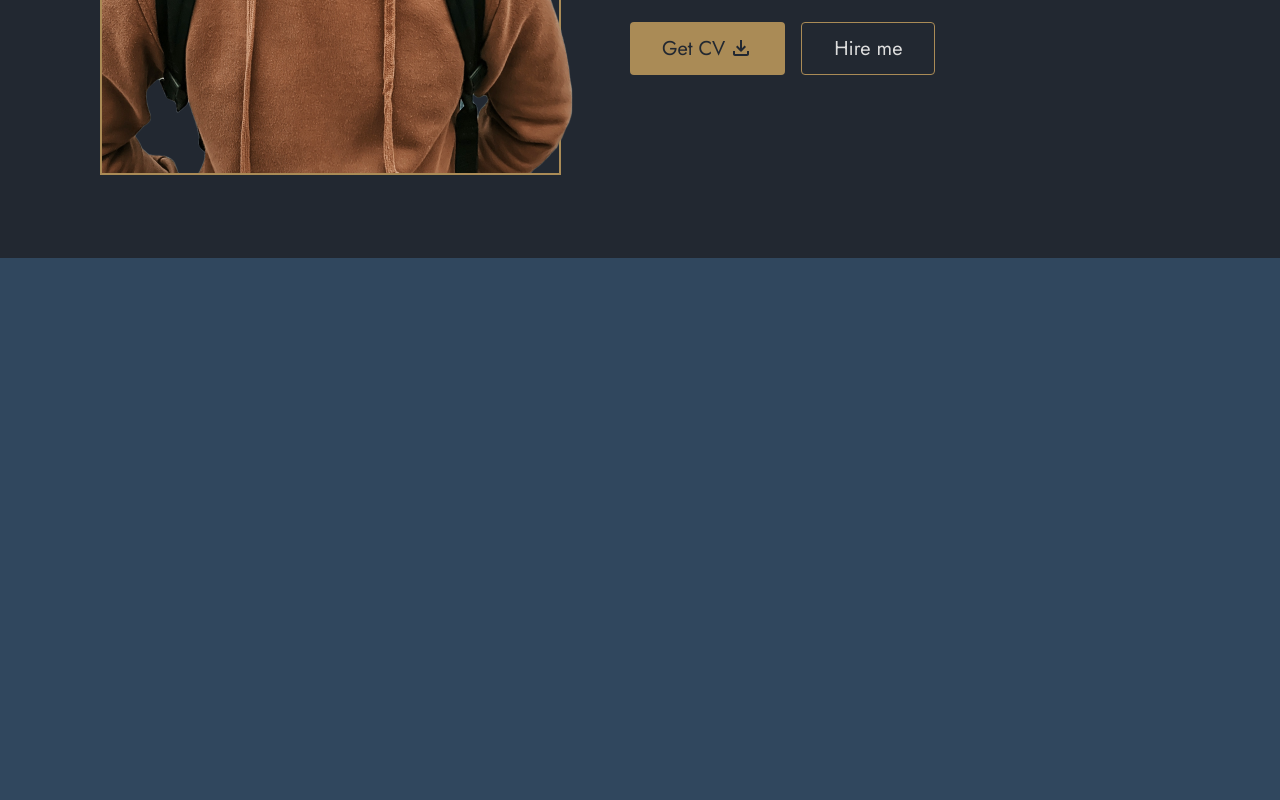
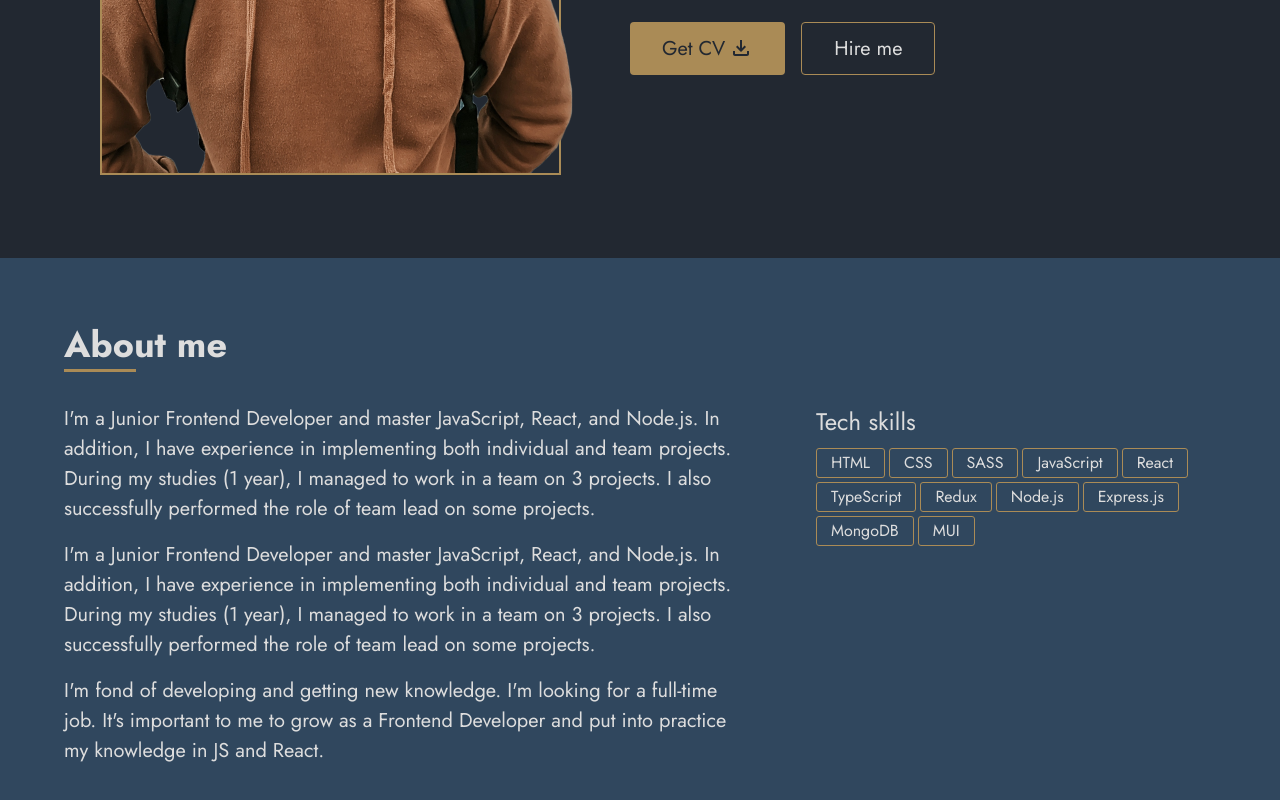
Before and after one commit to YuriiPohorilets/portfolio-frontend, a React (Create React App) app: page / in a window 1280 px wide. Shown: the part 542-1342 px from the top of the page. Before the commit the page ends 800 px from the top, so only its background shows below. Built offline with nearby package versions, Linux system fonts and the light colour scheme.

Commit message:
add. about section

```diff
--- a/src/App.jsx
+++ b/src/App.jsx
@@ -1,6 +1,7 @@
 import { Box } from '@mui/material';
 import { AppBar } from 'components/AppBar/AppBar';
 import { Home } from 'pages/Home';
+import { About } from 'pages/About';
 
 export const App = () => {
   return (
@@ -11,6 +12,7 @@ export const App = () => {
 
       <Box component="main">
         <Home />
+        <About />
       </Box>
     </>
   );
--- a/src/components/Title/Title.jsx
+++ b/src/components/Title/Title.jsx
@@ -1,5 +1,27 @@
 import { Typography } from '@mui/material';
 
 export const Title = ({ children }) => {
-  return <Typography sx={{ fontSize: '36px', fontWeight: 700 }}>{children}</Typography>;
+  return (
+    <Typography
+      component="h2"
+      sx={{
+        '&::after': {
+          content: "''",
+          position: 'absolute',
+          left: 0,
+          bottom: 0,
+          display: 'block',
+          width: '72px',
+          height: '3px',
+          bgcolor: 'primary.accent',
+        },
+        position: 'relative',
+        fontSize: '36px',
+        fontWeight: 700,
+        mb: '32px',
+      }}
+    >
+      {children}
+    </Typography>
+  );
 };
--- a/src/components/Wrapper/Wrapper.jsx
+++ b/src/components/Wrapper/Wrapper.jsx
@@ -1,8 +1,8 @@
 import { Box } from '@mui/material';
 
-export const Wrapper = ({ children }) => {
+export const Wrapper = ({ children, id }) => {
   return (
-    <Box component="section" sx={{ py: '60px' }}>
+    <Box component="section" id={id} sx={{ py: '60px' }}>
       {children}
     </Box>
   );
--- a/src/data/about.json
+++ /dev/null
@@ -1,6 +0,0 @@
-{
-  "intro": "",
-  "main": "",
-  "conclusion": "",
-  "techSkills": [""]
-}
--- /dev/null
+++ b/src/data/initialData.js
@@ -0,0 +1,42 @@
+export const aboutInfo = {
+  intro:
+    "I'm a Junior Frontend Developer and master JavaScript, React, and Node.js. In addition, I have experience in implementing both individual and team projects. During my studies (1 year), I managed to work in a team on 3 projects. I also successfully performed the role of team lead on some projects.",
+  main: "I'm a Junior Frontend Developer and master JavaScript, React, and Node.js. In addition, I have experience in implementing both individual and team projects. During my studies (1 year), I managed to work in a team on 3 projects. I also successfully performed the role of team lead on some projects.",
+  conclusion:
+    "I'm fond of developing and getting new knowledge. I'm looking for a full-time job. It's important to me to grow as a Frontend Developer and put into practice my knowledge in JS and React.",
+  techSkills: [
+    'HTML',
+    'CSS',
+    'SASS',
+    'JavaScript',
+    'React',
+    'TypeScript',
+    'Redux',
+    'Node.js',
+    'Express.js',
+    'MongoDB',
+    'MUI',
+  ],
+};
+
+export const projectsList = [
+  {
+    id: 1000,
+    title: '',
+    description: '',
+    techSkills: [''],
+    imgUrl: '',
+    demoUrl: '',
+    sources: [
+      {
+        type: 'frontend',
+        url: '',
+      },
+      {
+        type: 'backend',
+        url: '',
+      },
+    ],
+    date: '',
+  },
+];
--- a/src/index.css
+++ b/src/index.css
@@ -2,6 +2,10 @@
 
 * {
   box-sizing: border-box;
+}
+
+html {
+  scroll-behavior: smooth;
 }
 
 body {
--- a/src/pages/About.jsx
+++ b/src/pages/About.jsx
@@ -1,3 +1,65 @@
+import { Box, Typography, List, ListItem } from '@mui/material';
+import { Container } from 'components/Container/Container';
+import { Wrapper } from 'components/Wrapper/Wrapper';
+import { Title } from 'components/Title/Title';
+import { aboutInfo } from 'data/initialData';
+
 export const About = () => {
-  return <div>About page</div>;
+  const { intro, main, conclusion, techSkills } = aboutInfo;
+
+  return (
+    <Wrapper id="about">
+      <Container>
+        <Title>About me</Title>
+
+        <Box
+          sx={{
+            display: 'flex',
+            gap: '32px',
+            flexWrap: { xs: 'wrap', md: 'nowrap' },
+            justifyContent: 'space-between',
+          }}
+        >
+          <Box sx={{ flex: '1 1 auto', maxWidth: { xs: '100%', md: '60%' } }}>
+            <Typography sx={{ mb: '16px', fontSize: '20px' }}>{intro}</Typography>
+            <Typography sx={{ mb: '16px', fontSize: '20px' }}>{main}</Typography>
+            <Typography sx={{ fontSize: '20px' }}>{conclusion}</Typography>
+          </Box>
+
+          <Box>
+            <Typography component="h3" sx={{ mb: '8px', fontSize: '24px' }}>
+              Tech skills
+            </Typography>
+            <List
+              sx={{
+                display: 'flex',
+                gap: '4px',
+                p: 0,
+                flexWrap: 'wrap',
+                alignItems: 'flex-start',
+                height: 'fit-content',
+                flex: '1 1 auto',
+                maxWidth: '400px',
+              }}
+            >
+              {techSkills.map(skill => (
+                <ListItem
+                  key={skill}
+                  sx={{
+                    p: '2px 14px',
+                    width: 'auto',
+                    border: '1px solid',
+                    borderColor: 'primary.accent',
+                    borderRadius: '3px',
+                  }}
+                >
+                  <Typography>{skill}</Typography>
+                </ListItem>
+              ))}
+            </List>
+          </Box>
+        </Box>
+      </Container>
+    </Wrapper>
+  );
 };
--- a/src/pages/Home.jsx
+++ b/src/pages/Home.jsx
@@ -45,6 +45,7 @@ export const Home = () => {
             </Typography>
 
             <Typography
+              component="h1"
               sx={{
                 mb: '56px',
                 fontSize: { xs: '54px', md: '64px' },
```
Also changed, not shown: src/data/projects.json (deleted, +0 -21 lines).
